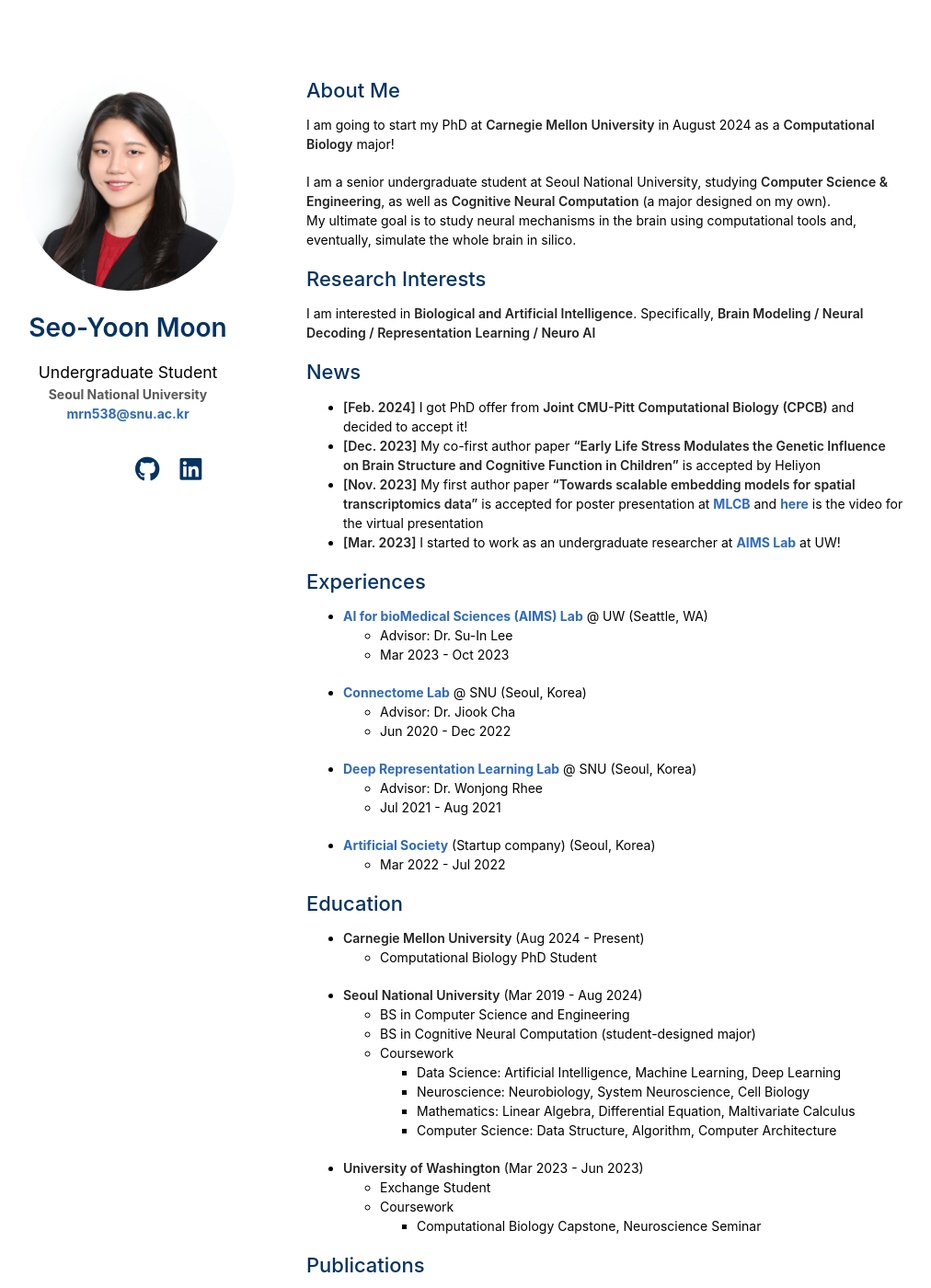
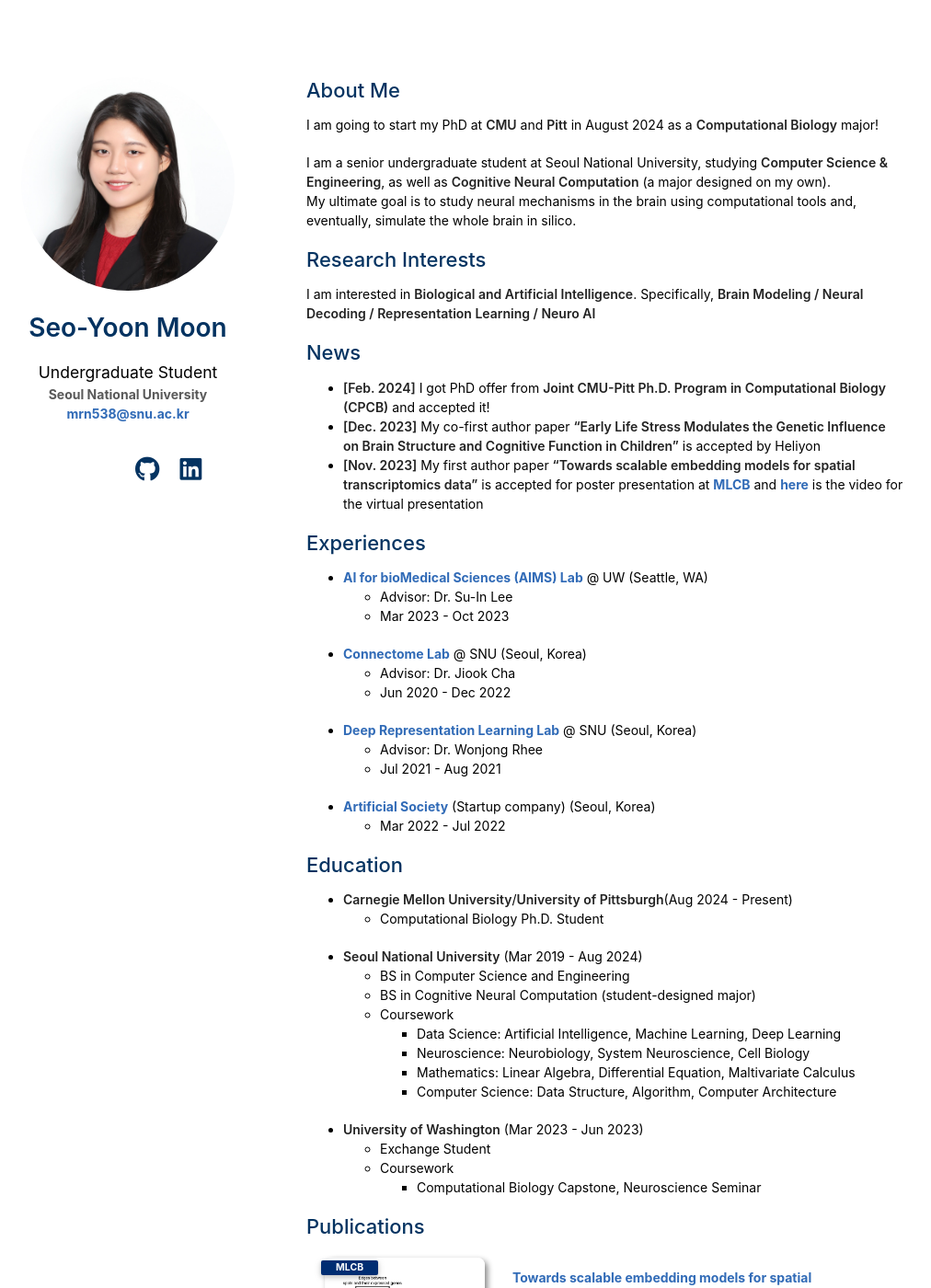
Before and after one commit to symoon9/cv, a Jekyll site: the page built from index.md, in a window 1280 px wide and 1400 px high. Shown: the whole window at 92% size, without its empty margins (137-1149 px from the left). Built offline with Jekyll 4.4.1, drawn with Linux system fonts in a browser that asks for light colours; nearby versions of some CDN libraries; a style sheet for code colours, icons or effects is not loaded; our own code applies the rules of GitHub Pages for plain Markdown files.

Commit message:
Update PhD information

```diff
--- a/index.md
+++ b/index.md
@@ -3,7 +3,7 @@ layout: homepage
 ---
 
 ## About Me
-I am going to start my PhD at **Carnegie Mellon University** in August 2024 as a **Computational Biology** major!
+I am going to start my PhD at **CMU** and **Pitt** in August 2024 as a **Computational Biology** major!
 
 I am a senior undergraduate student at Seoul National University, studying **Computer Science & Engineering**, as well as **Cognitive Neural Computation** (a major designed on my own).
 My ultimate goal is to study neural mechanisms in the brain using computational tools and, eventually, simulate the whole brain in silico.
@@ -13,10 +13,9 @@ I am interested in **Biological and Artificial Intelligence**.
 Specifically, **Brain Modeling / Neural Decoding / Representation Learning / Neuro AI**
 
 ## News
-- **[Feb. 2024]** I got PhD offer from **Joint CMU-Pitt Computational Biology (CPCB)** and decided to accept it!
+- **[Feb. 2024]** I got PhD offer from **Joint CMU-Pitt Ph.D. Program in Computational Biology (CPCB)** and accepted it!
 - **[Dec. 2023]** My co-first author paper **"Early Life Stress Modulates the Genetic Influence on Brain Structure and Cognitive Function in Children"** is accepted by Heliyon
 - **[Nov. 2023]** My first author paper **"Towards scalable embedding models for spatial transcriptomics data"** is accepted for poster presentation at [MLCB](https://mlcb.github.io/) and [here](https://www.youtube.com/watch?v=V9_M-BRcflc) is the video for the virtual presentation
-- **[Mar. 2023]** I started to work as an undergraduate researcher at [AIMS Lab](https://suinlee.cs.washington.edu/home) at UW!
 
 ## Experiences
 - [AI for bioMedical Sciences (AIMS) Lab](https://suinlee.cs.washington.edu/home) @ UW (Seattle, WA)
@@ -33,8 +32,8 @@ Specifically, **Brain Modeling / Neural Decoding / Representation Learning / Neu
 
 
 ## Education
-- **Carnegie Mellon University** (Aug 2024 - Present)
-  - Computational Biology PhD Student
+- **Carnegie Mellon University**/**University of Pittsburgh**(Aug 2024 - Present)
+  - Computational Biology Ph.D. Student
 - **Seoul National University** (Mar 2019 - Aug 2024)
   - BS in Computer Science and Engineering
   - BS in Cognitive Neural Computation (student-designed major)
```
